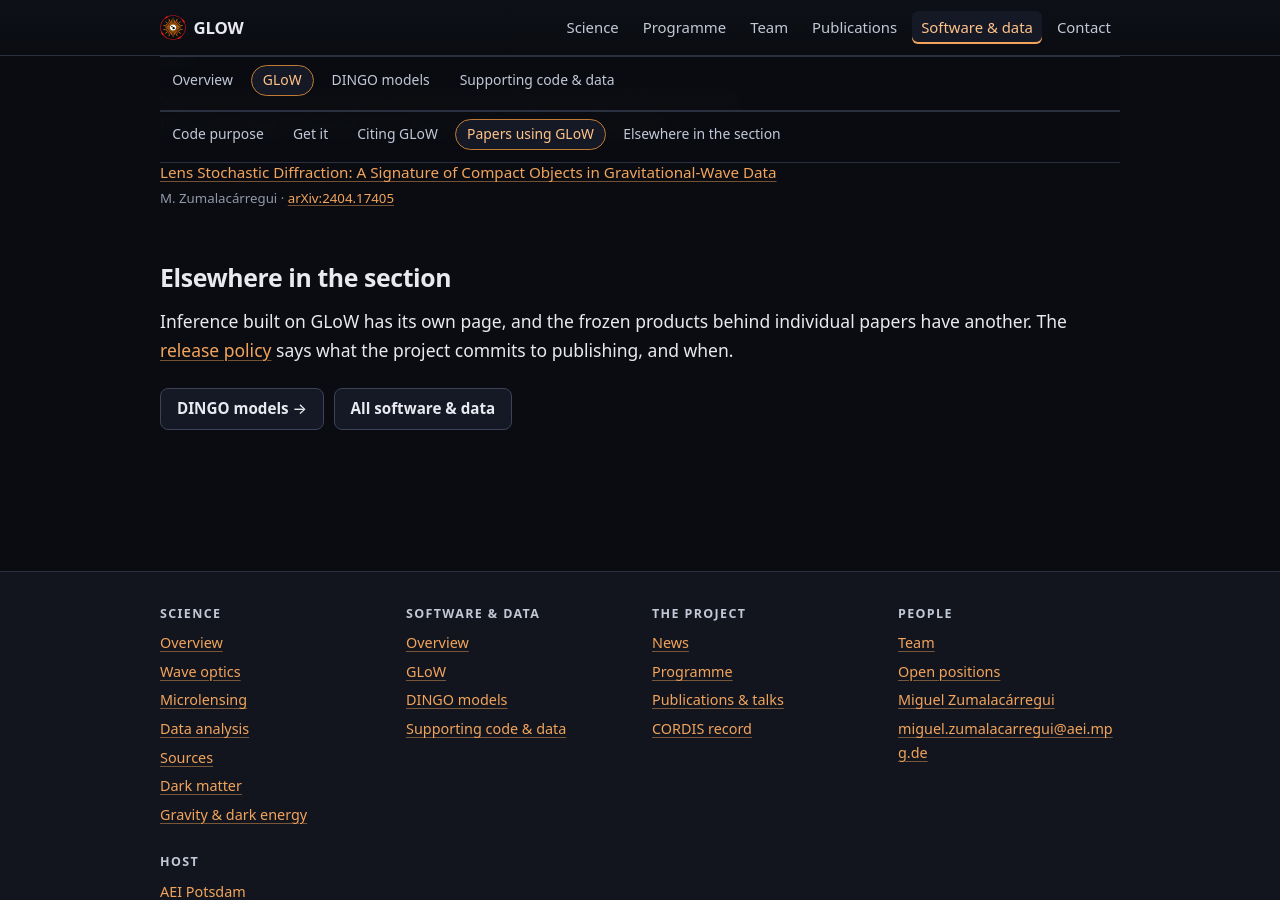
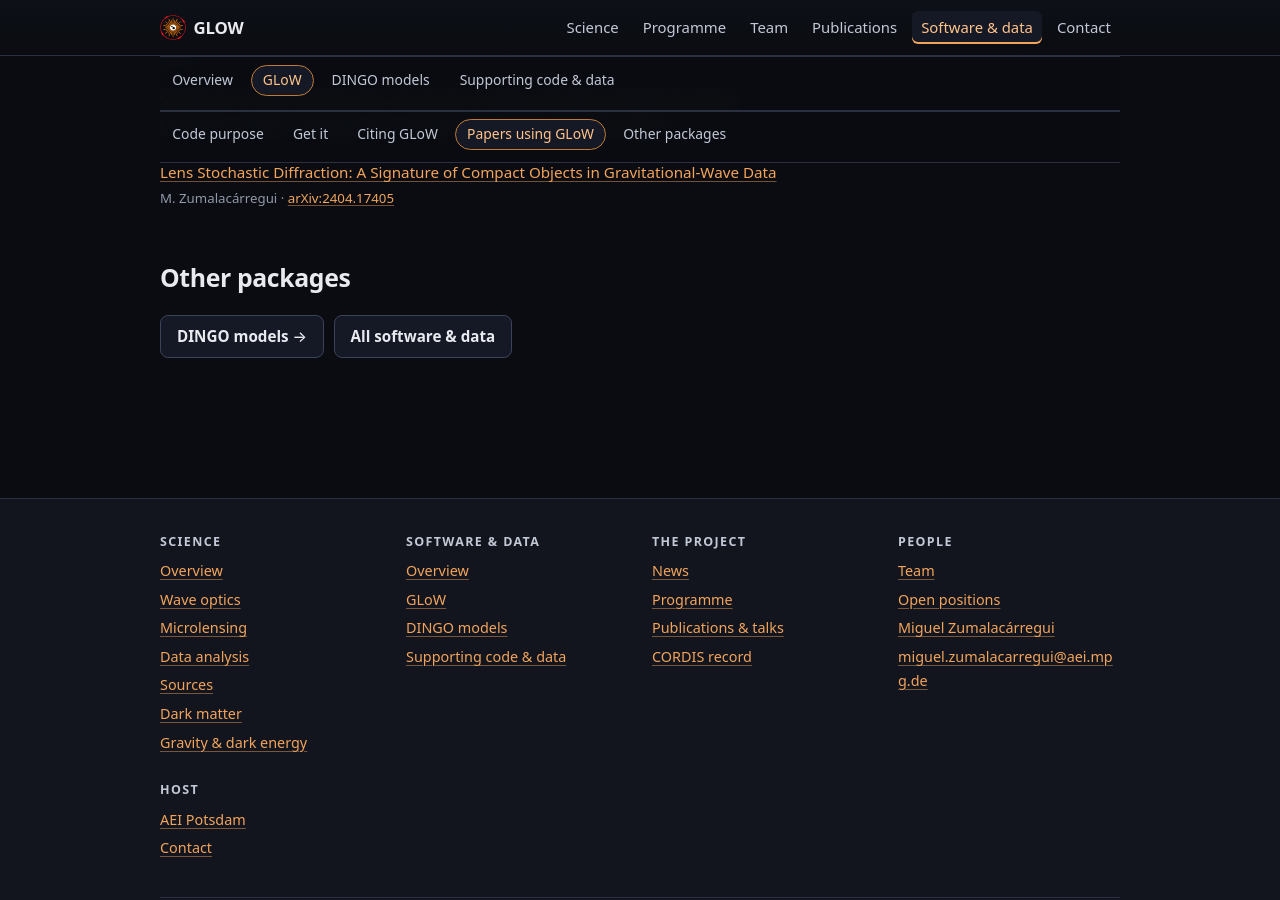
Before and after one commit to glow-astro/website, a Jekyll site: the page built from glow-code.html, in a window 1280 px wide and 900 px high, scrolled down 2649 px. Built offline with Jekyll 4.4.1, drawn with Linux system fonts in a browser that asks for light colours.

Commit message:
Other packages: a heading and the buttons, no prose
Each package page ended with a paragraph telling the reader what the other two
pages hold, which the buttons already say and the section bar says at the top.
The heading names what the row is for and the row does the rest.

Co-Authored-By: Claude Opus 5 (1M context) <noreply@anthropic.com>
Claude-Session: https://claude.ai/code/session_01L7GT62S61eYxRuSFTmWGfu

```diff
--- a/glow-code.html
+++ b/glow-code.html
@@ -21,7 +21,7 @@ sections:
   - id: papers
     label: "Papers using GLoW"
   - id: more
-    label: "Elsewhere in the section"
+    label: "Other packages"
 ---
 
 {%- comment -%}
@@ -237,12 +237,6 @@ sections:
 </section>
 
 <section class="section" id="more" aria-labelledby="more-heading">
-  <h2 id="more-heading">Elsewhere in the section</h2>
-  <p>
-    Inference built on GLoW has its own page, and the frozen products behind
-    individual papers have another. The
-    <a href="{{ '/software.html#policy' | relative_url }}">release policy</a>
-    says what the project commits to publishing, and when.
-  </p>
+  <h2 id="more-heading">Other packages</h2>
   {% include package-links.html %}
 </section>
```
Also changed, not shown: dingo-lensing.html (+2 -6 lines), supporting-code.html (+2 -6 lines).
